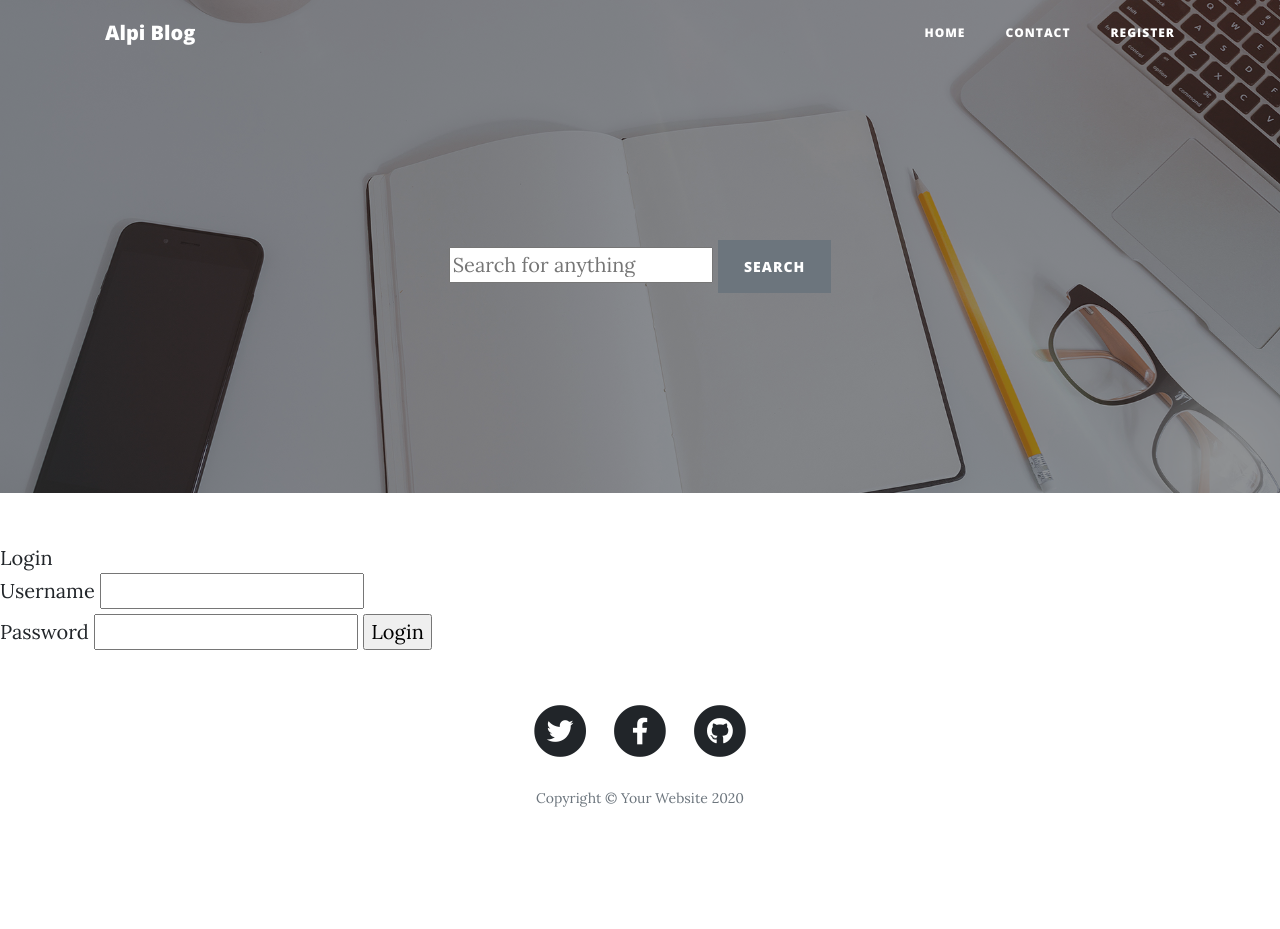
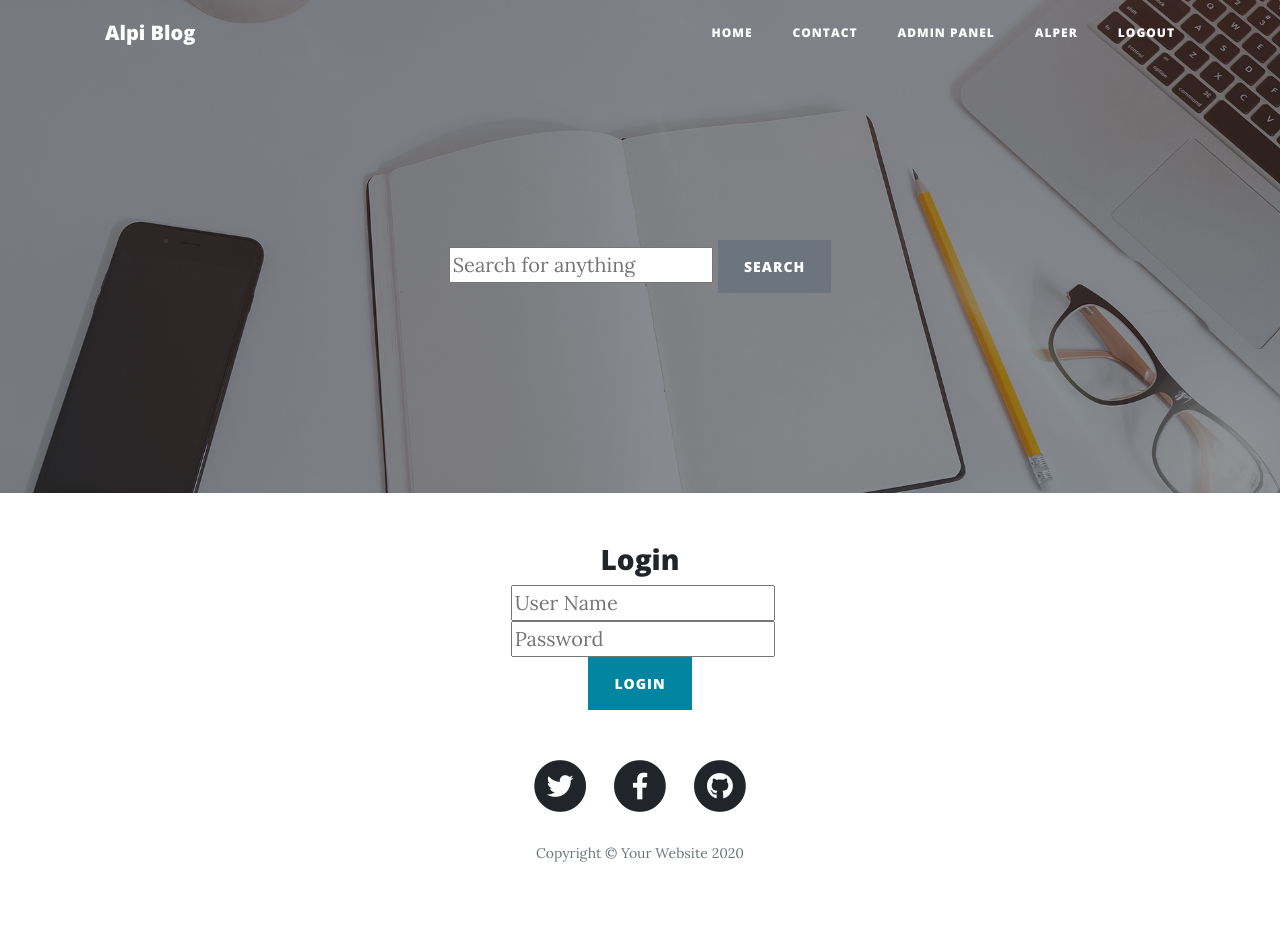
Before and after one commit to alperanapali/Blog-PHP, a PHP site: page /login.php in a window 1280 px wide. Before the commit the page ends 807 px from the top, so only its background shows below. Run offline with PHP 8.4, Linux system fonts and the light colour scheme; a user stored in the database is signed in; data that the repository does not hold is empty; some libraries are stand-ins or nearby versions.

Commit message:
register

```diff
--- a/www/bootstrap/contact.php
+++ b/www/bootstrap/contact.php
@@ -1,4 +1,5 @@
 <?php
+session_start();
 $page_title = "Contact Me";
 $page_heading = "Contact Me";
 $page_subheading = "by Alper";
--- a/www/bootstrap/includes/header.php
+++ b/www/bootstrap/includes/header.php
@@ -44,9 +44,7 @@
                 <li class="nav-item">
                     <a class="nav-link" href="contact.php">Contact</a>
                 </li>
-                <li class="nav-item" style="">
-                    <a class="nav-link" href="register.php">Register</a>
-                </li>
+                <?php include 'navbar_change.php'; ?>
 
 
 
--- /dev/null
+++ b/www/bootstrap/includes/navbar_change.php
@@ -0,0 +1,51 @@
+<?php
+//insert in <ul>
+$user = $_SESSION['username'];
+if($_SESSION['username'] == null) {
+    $html_not_loged = <<<EOD
+                <li class="nav-item" style="">
+                    <a class="nav-link" href="register.php">Register</a>
+                </li>
+                <li class="nav-item">
+                    <a class="nav-link" href="login.php">Login</a>
+                </li>
+                <li class="nav-item">
+                    <a class="nav-link" href="login.php"></a>
+                </li>
+EOD;
+
+    echo $html_not_loged;
+} else if ($_SESSION['is_admin']){
+
+    $html_loged_admin = <<<EOD
+                <li class="nav-item">
+                    <a class="nav-link" href="admin.php">Admin Panel</a>
+                </li>
+                <li class="nav-item">
+                    <a class="nav-link" href="profile.php">$user</a>
+                </li>
+                <li class="nav-item">
+                    <a class="nav-link" href="logout.php">Logout</a>
+                </li>
+EOD;
+
+    echo $html_loged_admin;
+
+
+}else if ($_SESSION['username']) {
+
+    $html_loged_user = <<<EOD
+                <li class="nav-item">
+                    <a class="nav-link" href="new.php">New Post</a>
+                </li>
+                <li class="nav-item">
+                    <a class="nav-link" href="profile.php"></a>
+                </li>
+                <li class="nav-item">
+                    <a class="nav-link" href="logout.php">Logout</a>
+                </li>
+
+EOD;
+    echo $_SESSION['username'];
+    echo $html_loged_user;
+}
--- a/www/bootstrap/index.php
+++ b/www/bootstrap/index.php
@@ -7,6 +7,8 @@ $page_subheading = "by Alper";
 
 include 'includes/header.php';
 ?>
+
+
 
   <!-- Main Content -->
   <div class="container">
@@ -22,6 +24,6 @@ include 'includes/header.php';
   </div>
 
 <?php
-include 'includes/footer.php'
+include 'includes/footer.php';
+ob_end_flush();
 ?>
-ob_end_flush();
--- a/www/bootstrap/login.php
+++ b/www/bootstrap/login.php
@@ -25,14 +25,15 @@ if (isset($_POST['log'])) {
     }
 } else {
     ?>
-    <div class="w3-container w3-teal row mt-lg-5 col-md-7">Login</div>
-    <form action="" method="POST" class="w3-container">
-        <label>Username </label>
-        <input type="text" name="username" class="w3-input w3-border">
+    <div class="container-md" align="center"><h3>Login</h3></div>
+    <form action="login.php" method="POST" class="container" align="center">
+        <label> </label>
+        <input type="text" name="username" class="w3-input w3-border" placeholder="User Name">
         <br>
-        <label>Password</label>
-        <input type="password" name="password" class="card-text">
-        <input type="submit" name="log" value="Login" class="w3-btn w3-teal">
+        <label></label>
+        <input type="password" name="password" class="card-text" placeholder="Password">
+        <br>
+        <input type="submit" name="log" value="Login" class="btn btn-primary">
     </form>
     <?php
 }
```
Also changed, not shown: www/bootstrap/navbar_change.php (deleted, +0 -35 lines), www/bootstrap/register.php (added, +53 -0 lines), package-lock.json (added), www/bootstrap/css/clean-blog.min.css.
